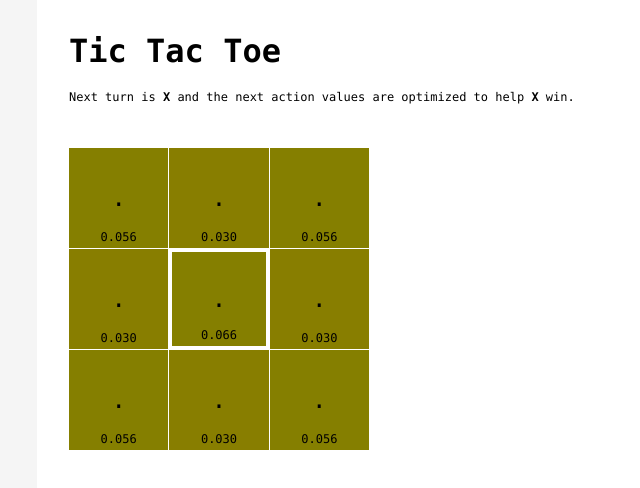
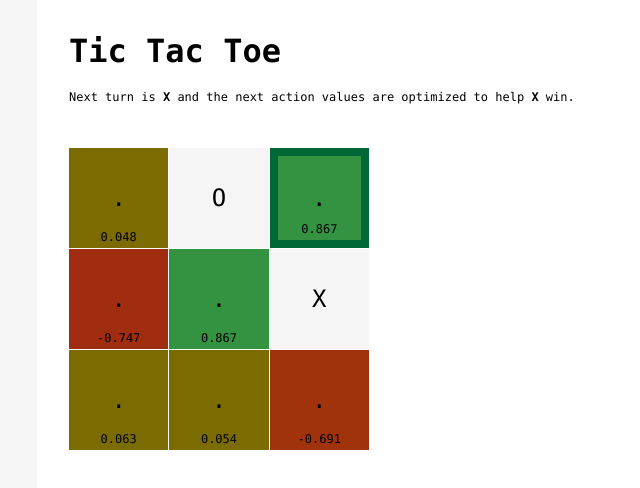
Before and after one commit to mtauer/rl-minimax, a React (Create React App) app: page / in a window 1280 px wide. Shown: the top 488 px of the page, without its empty margins (203-843 px from the left). Built offline with nearby package versions, Linux system fonts and the light colour scheme.

Commit message:
Fix board UI component for non empty boards

```diff
--- a/src/App.js
+++ b/src/App.js
@@ -25,8 +25,8 @@ class App extends Component {
   render() {
     const initialState = {
       board: [
-        E, E, E,
-        E, E, E,
+        E, O, E,
+        E, E, X,
         E, E, E,
       ],
       currentPlayer: X,
--- a/src/TicTacToeBoard.js
+++ b/src/TicTacToeBoard.js
@@ -35,7 +35,7 @@ const ActionValue = styled.div`
 
 const valueColor = scaleLinear().domain([-1.0, 1.0])
   .interpolate(interpolateHcl)
-  .range([rgb('#d73027'), rgb('#1a9850')]);
+  .range([rgb('#a50026'), rgb('#1a9850')]);
 
 const TicTacToeBoard = ({ gameState, nextActionValues }) => {
   const bestNextAction = maxBy(nextActionValues, o => o.value);
@@ -45,8 +45,12 @@ const TicTacToeBoard = ({ gameState, nextActionValues }) => {
         const nextActionValue = nextActionValues ?
           first(nextActionValues.filter(o => o.action.index === i)) :
           null;
-        const cellBgColor = nextActionValue ? valueColor(nextActionValue.value) : '#f5f5f5';
-        const cellBorder = nextActionValue.action === bestNextAction.action ? '3px solid #ffffff' : 0;
+        const cellBgColor = nextActionValue ?
+          valueColor(nextActionValue.value) :
+          '#f5f5f5';
+        const cellBorder = nextActionValue && nextActionValue.action === bestNextAction.action ?
+          '8px solid #006837' :
+          '0';
         return (
           <Cell key={`board-cell-${i}`} style={{ backgroundColor: cellBgColor, border: cellBorder }}>
             <CellLabel>{v}</CellLabel>
```
